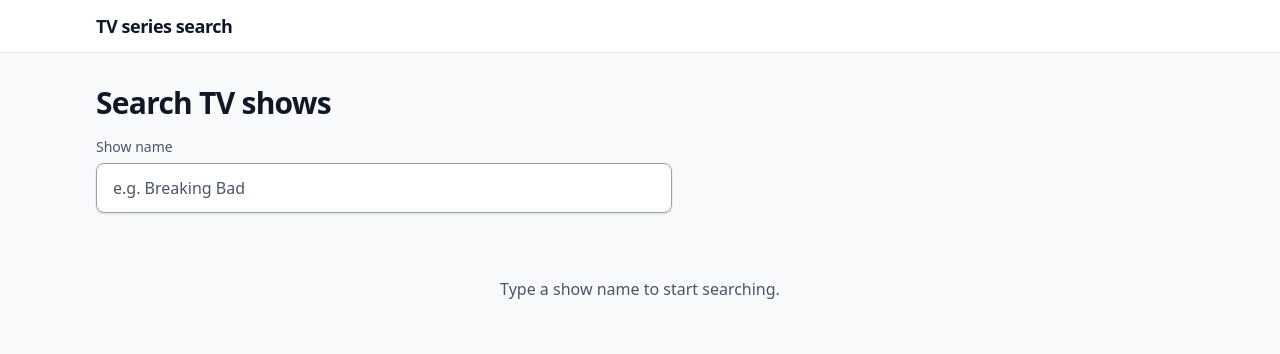
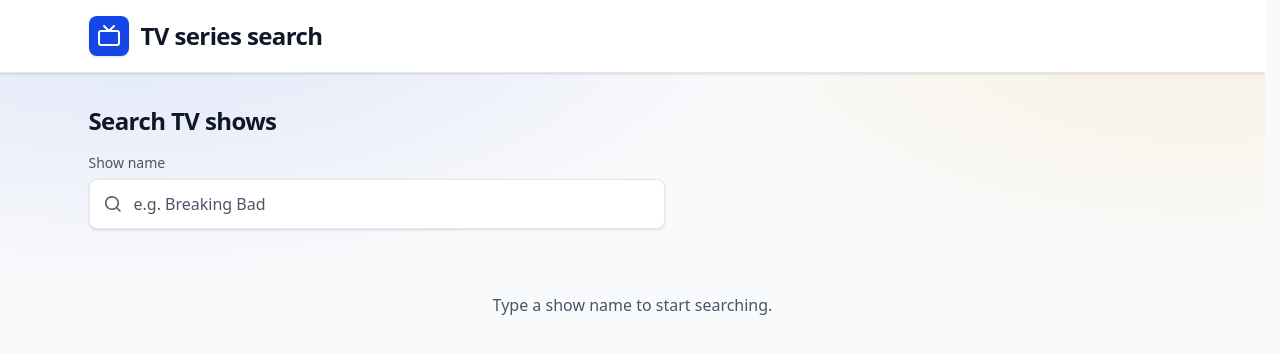
Before and after one commit to plamengeorgiev/tv-series-search, a React (Vite) app: page / in a window 1280 px wide. Shown: the top 354 px of the page. Built offline with nearby package versions, Linux system fonts and the light colour scheme.

Commit message:
style: layout improvements and fixes

```diff
--- a/src/components/Layout.tsx
+++ b/src/components/Layout.tsx
@@ -5,19 +5,38 @@ export function Layout() {
   return (
     <div className="flex min-h-dvh flex-col">
       <OfflineBanner />
-      <header className="border-b border-line bg-surface">
-        <div className="mx-auto flex max-w-page items-center px-gutter py-3">
+      <header className="border-b border-line bg-surface shadow-sm">
+        <div className="mx-auto flex max-w-page items-center px-gutter py-4">
           <Link
             to="/"
-            className="rounded text-lg font-bold tracking-tight text-ink hover:text-accent focus-visible:outline-2 focus-visible:outline-offset-2 focus-visible:outline-accent"
+            className="group flex items-center gap-3 rounded-lg text-xl font-extrabold tracking-tight text-ink focus-visible:outline-2 focus-visible:outline-offset-4 focus-visible:outline-accent sm:text-2xl"
           >
+            <span
+              aria-hidden="true"
+              className="flex size-9 items-center justify-center rounded-lg bg-accent text-on-accent shadow-sm transition group-hover:bg-accent-strong sm:size-10"
+            >
+              <svg
+                viewBox="0 0 24 24"
+                fill="none"
+                stroke="currentColor"
+                strokeWidth={2}
+                strokeLinecap="round"
+                strokeLinejoin="round"
+                className="size-5 sm:size-6"
+              >
+                <rect x="2" y="7" width="20" height="14" rx="2" />
+                <path d="m7 2 5 5 5-5" />
+              </svg>
+            </span>
             TV series search
           </Link>
         </div>
       </header>
-      <main className="mx-auto flex w-full max-w-page flex-1 flex-col gap-4 px-gutter py-6 sm:py-8">
-        <Outlet />
-      </main>
+      <div className="flex flex-1 flex-col bg-glow">
+        <main className="mx-auto flex w-full max-w-page flex-1 flex-col gap-4 px-gutter py-6 sm:py-8">
+          <Outlet />
+        </main>
+      </div>
     </div>
   )
 }
--- a/src/components/RouteErrorBoundary.tsx
+++ b/src/components/RouteErrorBoundary.tsx
@@ -17,7 +17,7 @@ export function RouteErrorBoundary() {
     >
       <h1 className="font-semibold text-danger-ink">Something went wrong</h1>
       <p className="text-sm text-danger-ink">
-        An unexpected error occurred. Try reloading the page, or go back to search.
+        An unexpected error occurred. Try reloading the page or go back to search.
       </p>
       <div className="flex flex-wrap items-center justify-center gap-3">
         <button
--- a/src/features/search/SearchInput.tsx
+++ b/src/features/search/SearchInput.tsx
@@ -7,6 +7,19 @@ export function SearchInput({ value, onChange }: SearchInputProps) {
   return (
     <label className="flex flex-col gap-1.5 text-sm font-medium text-ink-muted">
       Show name
+      <div className="relative sm:max-w-xl">
+        <svg
+          aria-hidden="true"
+          viewBox="0 0 20 20"
+          fill="currentColor"
+          className="pointer-events-none absolute top-1/2 left-3.5 size-5 -translate-y-1/2 text-ink-muted"
+        >
+          <path
+            fillRule="evenodd"
+            d="M9 3.5a5.5 5.5 0 1 0 0 11 5.5 5.5 0 0 0 0-11ZM2 9a7 7 0 1 1 12.45 4.39l3.08 3.08a.75.75 0 1 1-1.06 1.06l-3.08-3.08A7 7 0 0 1 2 9Z"
+            clipRule="evenodd"
+          />
+        </svg>
         <input
           type="search"
           value={value}
@@ -15,8 +28,9 @@ export function SearchInput({ value, onChange }: SearchInputProps) {
           }}
           placeholder="e.g. Breaking Bad"
           autoComplete="off"
-        className="w-full rounded-lg border border-line-strong bg-surface px-4 py-3 text-base font-normal text-ink shadow-sm placeholder:text-ink-muted focus:border-accent focus:outline-2 focus:outline-offset-0 focus:outline-accent sm:max-w-xl"
+          className="w-full rounded-lg border border-line bg-surface py-3 pr-4 pl-11 text-base font-normal text-ink shadow-sm transition placeholder:text-ink-muted hover:border-line-strong focus:border-accent focus:ring-3 focus:ring-accent/20 focus:outline-hidden"
         />
+      </div>
     </label>
   )
 }
--- a/src/features/search/SearchPage.tsx
+++ b/src/features/search/SearchPage.tsx
@@ -90,7 +90,7 @@ export function SearchPage() {
 
   return (
     <>
-      <h1 className="text-2xl font-bold tracking-tight text-ink sm:text-3xl">Search TV shows</h1>
+      <h1 className="text-xl font-semibold tracking-tight text-ink sm:text-2xl">Search TV shows</h1>
       <SearchInput value={query} onChange={handleQueryChange} />
       <SlowConnectionNotice isLoading={isLoadingResults} />
       {isWaitingForConnection && (
--- a/src/features/show-details/CastList.tsx
+++ b/src/features/show-details/CastList.tsx
@@ -60,7 +60,7 @@ export function CastList({ cast }: CastListProps) {
           onClick={() => {
             setShowAll((current) => !current)
           }}
-          className="self-start rounded border border-line-strong px-3 py-1.5 text-sm font-medium text-ink hover:bg-surface-muted focus-visible:outline-2 focus-visible:outline-offset-2 focus-visible:outline-accent"
+          className="self-start rounded-lg border border-line bg-surface px-3 py-1.5 text-sm font-medium text-ink shadow-sm transition hover:border-line-strong hover:bg-surface-muted focus-visible:outline-2 focus-visible:outline-offset-2 focus-visible:outline-accent"
         >
           {showAll ? 'Show fewer' : `Show all ${String(cast.length)} cast members`}
         </button>
--- a/src/features/show-details/ShowDetailsPage.tsx
+++ b/src/features/show-details/ShowDetailsPage.tsx
@@ -64,13 +64,15 @@ function BackToResults() {
   const location = useLocation()
   const navigate = useNavigate()
   const returnState = getSearchReturnState(location.state)
-  const className = 'self-start text-accent underline hover:text-accent-strong'
+  const className =
+    'inline-flex items-center gap-1.5 self-start rounded-lg border border-line bg-surface py-1.5 pr-3 pl-2 text-sm font-medium text-ink shadow-sm transition hover:border-line-strong hover:bg-surface-muted focus-visible:outline-2 focus-visible:outline-offset-2 focus-visible:outline-accent'
 
   // Deep links and refreshes have no search to return to.
   if (!returnState) {
     return (
       <Link to="/" className={className}>
-        <span aria-hidden="true">← </span>Back to search
+        <BackArrow />
+        Back to search
       </Link>
     )
   }
@@ -91,8 +93,26 @@ function BackToResults() {
       onClick={handleClick}
       className={className}
     >
-      <span aria-hidden="true">← </span>Back to results
+      <BackArrow />
+      Back to results
     </Link>
+  )
+}
+
+function BackArrow() {
+  return (
+    <svg
+      aria-hidden="true"
+      viewBox="0 0 20 20"
+      fill="currentColor"
+      className="size-4 text-ink-muted"
+    >
+      <path
+        fillRule="evenodd"
+        d="M11.78 5.22a.75.75 0 0 1 0 1.06L8.06 10l3.72 3.72a.75.75 0 1 1-1.06 1.06l-4.25-4.25a.75.75 0 0 1 0-1.06l4.25-4.25a.75.75 0 0 1 1.06 0Z"
+        clipRule="evenodd"
+      />
+    </svg>
   )
 }
 
--- a/src/index.css
+++ b/src/index.css
@@ -44,6 +44,8 @@
 @layer base {
   :root {
     color-scheme: light dark;
+    /* Keeps the centred layout from shifting sideways when a page grows tall enough to scroll. */
+    scrollbar-gutter: stable;
 
     @variant sm {
       --spacing-gutter: 1.5rem;
@@ -87,3 +89,20 @@
     @apply bg-canvas font-sans text-ink antialiased;
   }
 }
+
+/* A faint accent glow at the top of the page, so wide screens don't look empty and the cards and
+   details hero stand out from the background. Built from tokens, so it follows the theme. */
+@utility bg-glow {
+  background-image:
+    radial-gradient(
+      60rem 28rem at 10% -6rem,
+      color-mix(in oklab, var(--color-accent) 12%, transparent),
+      transparent 70%
+    ),
+    radial-gradient(
+      48rem 24rem at 95% -4rem,
+      color-mix(in oklab, var(--color-rating) 10%, transparent),
+      transparent 70%
+    );
+  background-repeat: no-repeat;
+}
```
Lines whose indentation alone changed are shown as unchanged.
